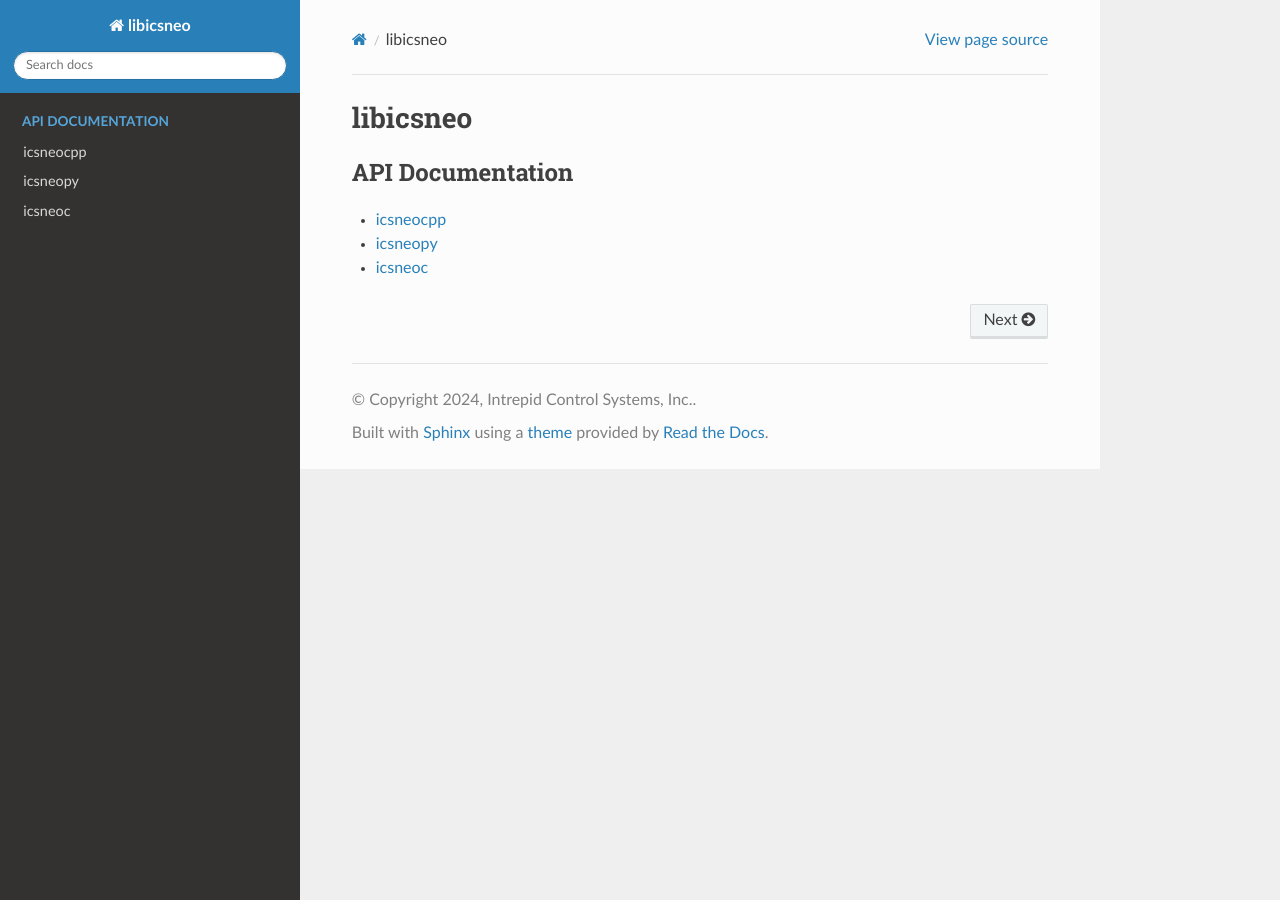
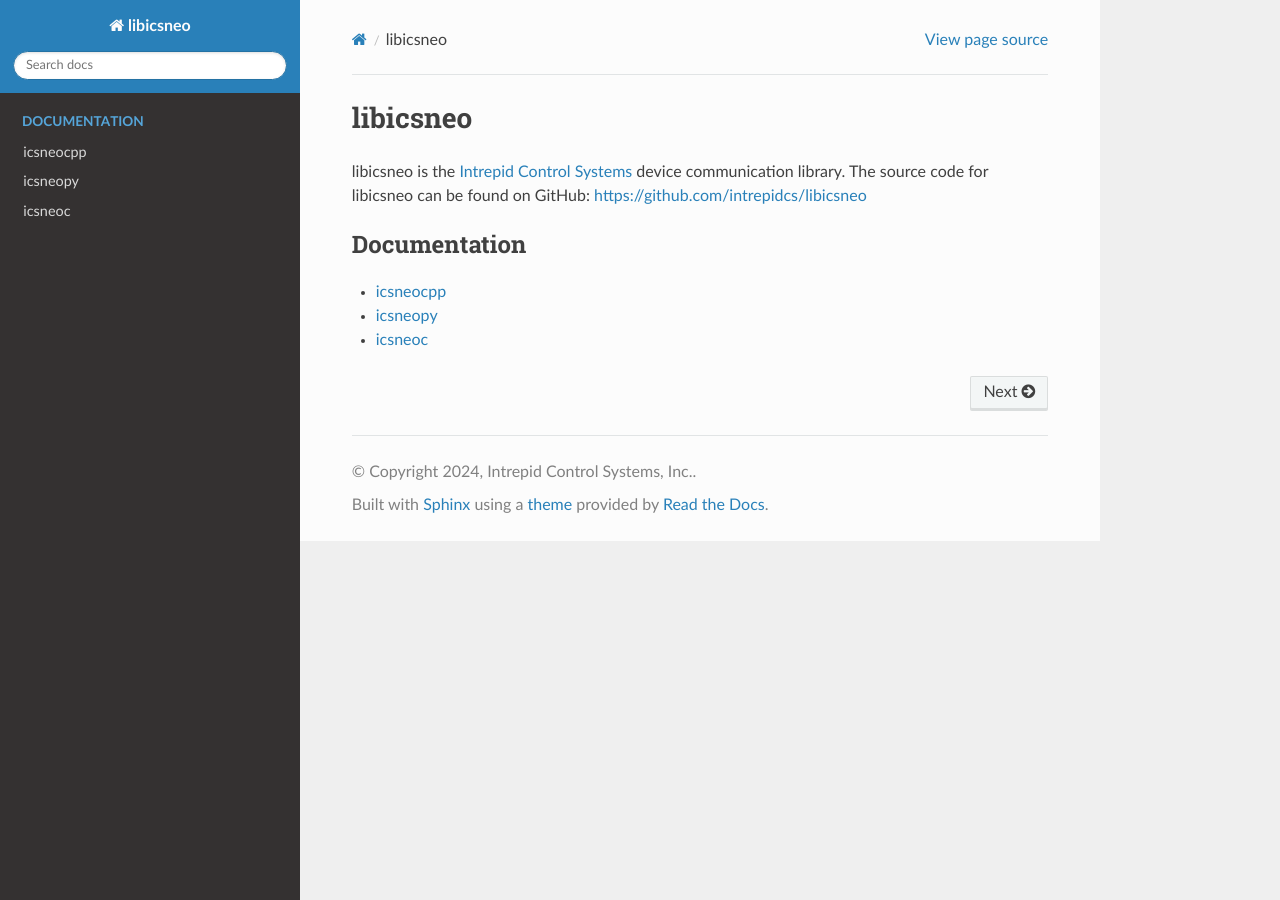
Before and after one commit to intrepidcs/libicsneo, a Sphinx documentation site: the page built from docs/index.rst, in a window 1280 px wide. Built offline with Sphinx 7.4.7 and the Read the Docs theme 3.1.0, drawn with Linux system fonts in a browser that asks for light colours.

Commit message:
Docs: Add GitHub link

```diff
--- a/docs/index.rst
+++ b/docs/index.rst
@@ -1,9 +1,14 @@
+=========
 libicsneo
 =========
 
+libicsneo is the `Intrepid Control Systems <https://intrepidcs.com/>`_ device
+communication library. The source code for libicsneo can be found on GitHub:
+`https://github.com/intrepidcs/libicsneo <https://github.com/intrepidcs/libicsneo>`_
+
 .. toctree::
    :maxdepth: 1
-   :caption: API Documentation
+   :caption: Documentation
 
    icsneocpp/index
    icsneopy/index
```
